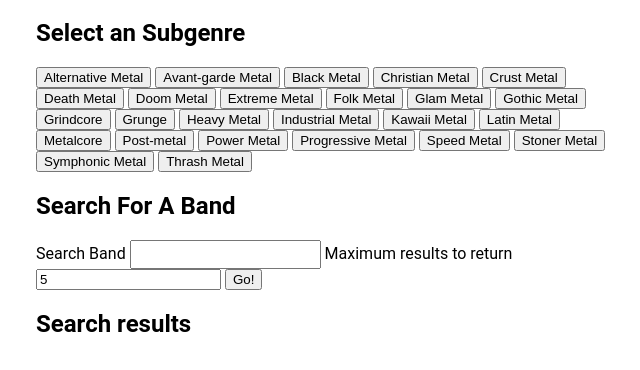
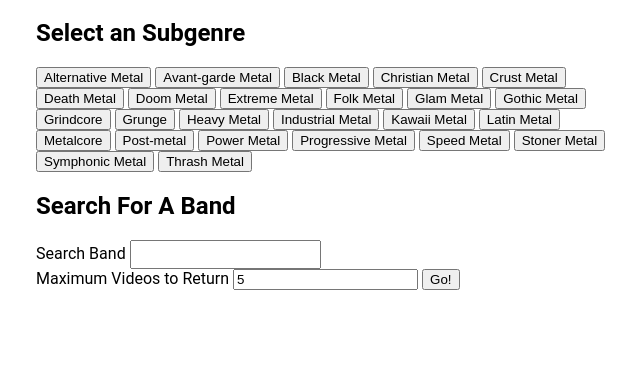
Before and after one commit to thedudefreebird/metal-api-capstone, a plain HTML site: page index.html in a window 1280 px wide. Shown: the part 62-432 px from the top of the page, without its empty margins (304-944 px from the left). Drawn offline with nearby package versions, Linux system fonts and the light colour scheme.

Commit message:
cleaned up html

```diff
--- a/index.html
+++ b/index.html
@@ -9,10 +9,12 @@
     <link rel="stylesheet" href="main.css">
 </head>
 <body>
-    <div class="container">
+    <main class="container">
+      <header>
         <h1 id="title">Metal Discovery API App</h1>
+      </header>
 
-        <div class="subList">
+      <section class="subList">
         <h2 id="selectSub">Select an Subgenre</h2>
         <input type="button" name="submit" value="Alternative Metal" id="genreBtn" class="subList-btn btn">
         <input type="button" name="submit" value="Avant-garde Metal" id="genreBtn" class="subList-btn btn">
@@ -39,27 +41,22 @@
         <input type="button" name="submit" value="Stoner Metal" id="genreBtn" class="subList-btn btn">
         <input type="button" name="submit" value="Symphonic Metal" id="genreBtn" class="subList-btn btn">
         <input type="button" name="submit" value="Thrash Metal" id="genreBtn" class="subList-btn btn">
-
-        </div>
+      </section>
 
       <form id="js-form">
         <h2 id="searchBand">Search For A Band</h2>
         <label for="search-term">Search Band</label>
-            <input type="text" name="search-term" id="js-search-term" required>
-
-            <label for="max-results">Maximum results to return</label>
+        <input type="text" name="search-term" id="js-search-term" required><br>
+        <label for="max-results">Maximum Videos to Return</label>
         <input type="number" name="max-results" id="js-max-results" value="5">
-
         <input type="submit" value="Go!">
       </form>
 
       <p id="js-error-message" class="error-message"></p>
-        <section id="results" class="hidden">
-          <h2>Search results</h2>
-          <ul id="results-list">
-          </ul>
-        </section>
-    </div>
+
+      <section class="results"></section>
+
+    </main>
 
     <script src="https://code.jquery.com/jquery-3.3.1.js"
     integrity="sha256-2Kok7MbOyxpgUVvAk/HJ2jigOSYS2auK4Pfzbm7uH60="
```
Lines whose indentation alone changed are shown as unchanged.
